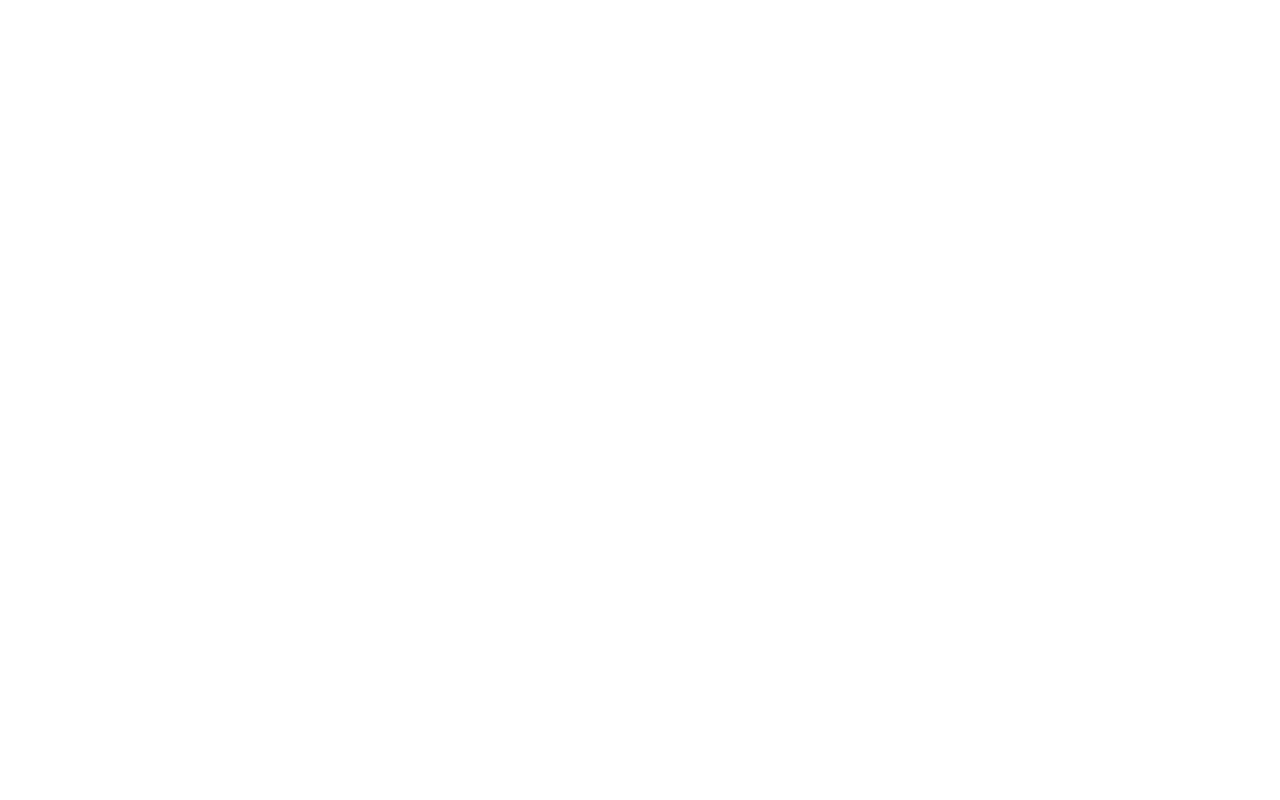
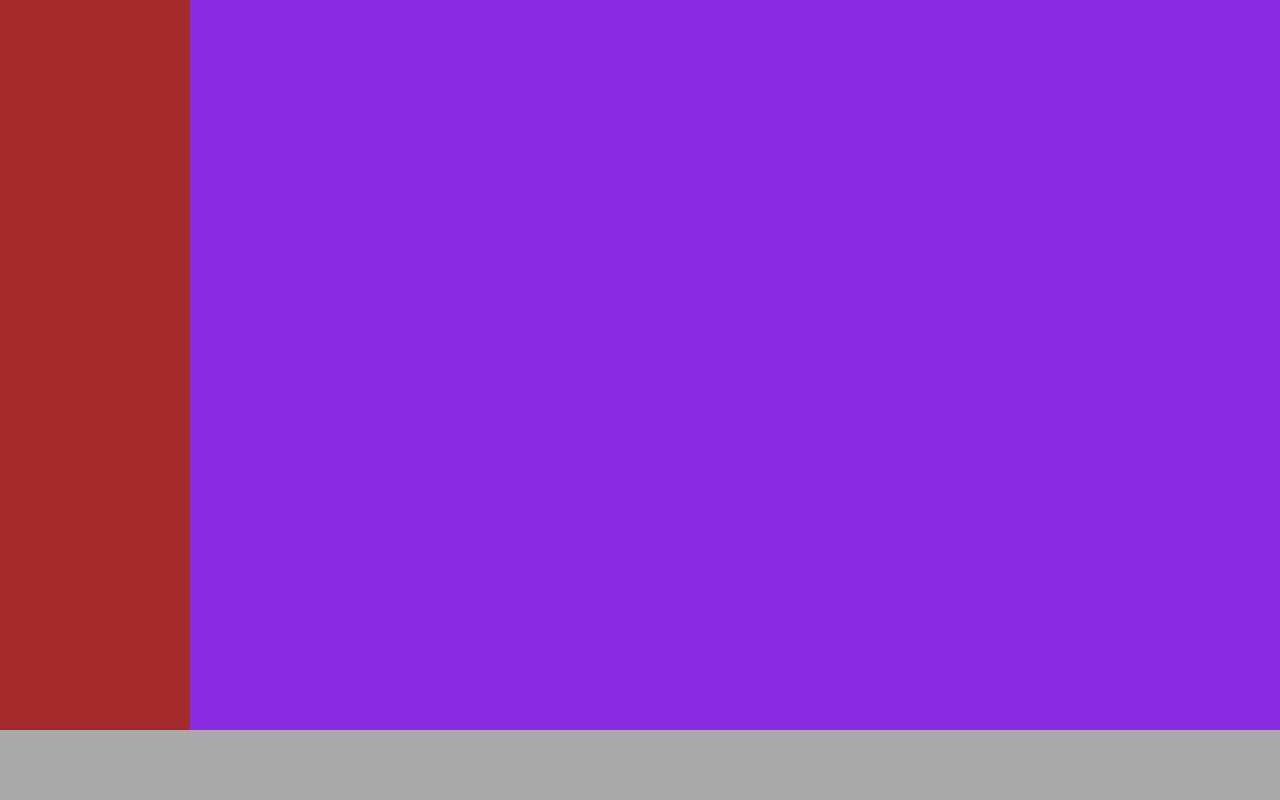
Before and after one commit to Alex12012000/html-css-spotifyweb, a plain HTML site: page index.html in a window 1280 px wide. Drawn offline with Linux system fonts and the light colour scheme.

Commit message:
Blocks Layout

```diff
--- a/css/style.css
+++ b/css/style.css
@@ -3,3 +3,43 @@
     padding: 0;
     box-sizing: border-box;
 }
+
+/* COMMON */
+
+body {
+    font-family: 'Montserrat', sans-serif;
+}
+
+/* MAIN */
+
+main {
+    width: 100%;
+    height: calc( 100vh - 70px);
+    display: flex;
+
+    /* TEST */
+    background-color: blue;
+}
+
+/* Main-Content */
+.main {
+    width: calc( 100% - 190px);
+    overflow-y: auto;
+
+    /* TEST */
+    background-color: blueviolet;
+}
+
+/* Side Bar */
+.sidebar {
+    width: 190px;
+    background-color: brown;
+    overflow-y: hidden;
+}
+
+/* FOOTER */
+footer {
+    background-color: darkgray;
+    height: 70px;
+    overflow-x: hidden;
+}
--- a/index.html
+++ b/index.html
@@ -9,7 +9,7 @@
 
     <link rel="preconnect" href="https://fonts.googleapis.com">
     <link rel="preconnect" href="https://fonts.gstatic.com" crossorigin>
-    <link href="https://fonts.googleapis.com/css2?family=Open+Sans:ital,wght@0,300;0,400;0,500;0,600;0,700;1,300&display=swap" rel="stylesheet">
+    <link href="https://fonts.googleapis.com/css2?family=Montserrat:wght@300;400;500;700&display=swap" rel="stylesheet">
 
     <title>Spotify</title>
 
@@ -18,5 +18,20 @@
 </head>
 <body>
 
+    <div class="app-wrapper">
+
+        <main>
+            <div class="sidebar">
+
+            </div>
+            <div class="main">
+
+            </div>
+        </main>
+
+        <footer></footer>
+
+    </div>
+
 </body>
 </html>
```
